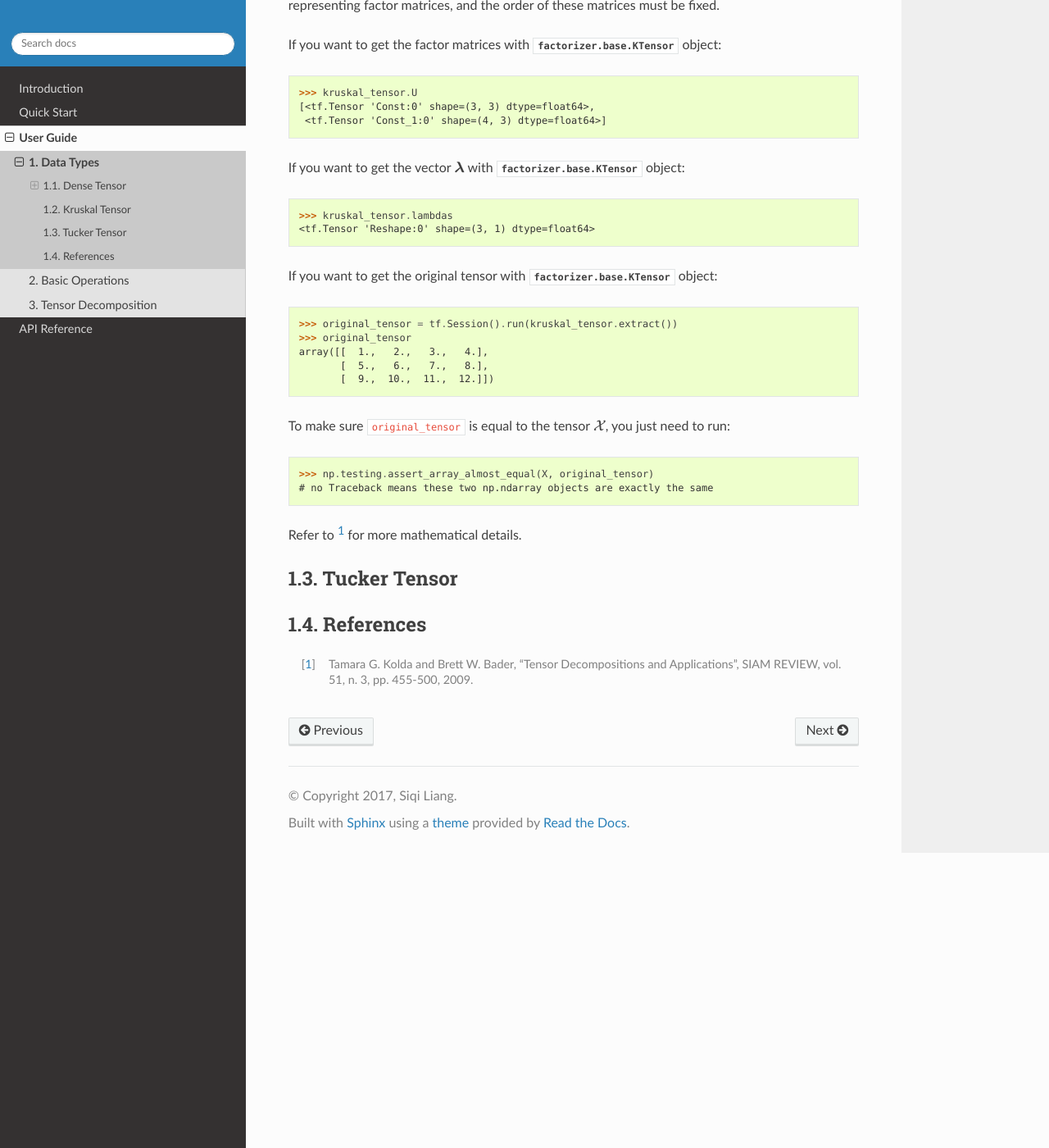
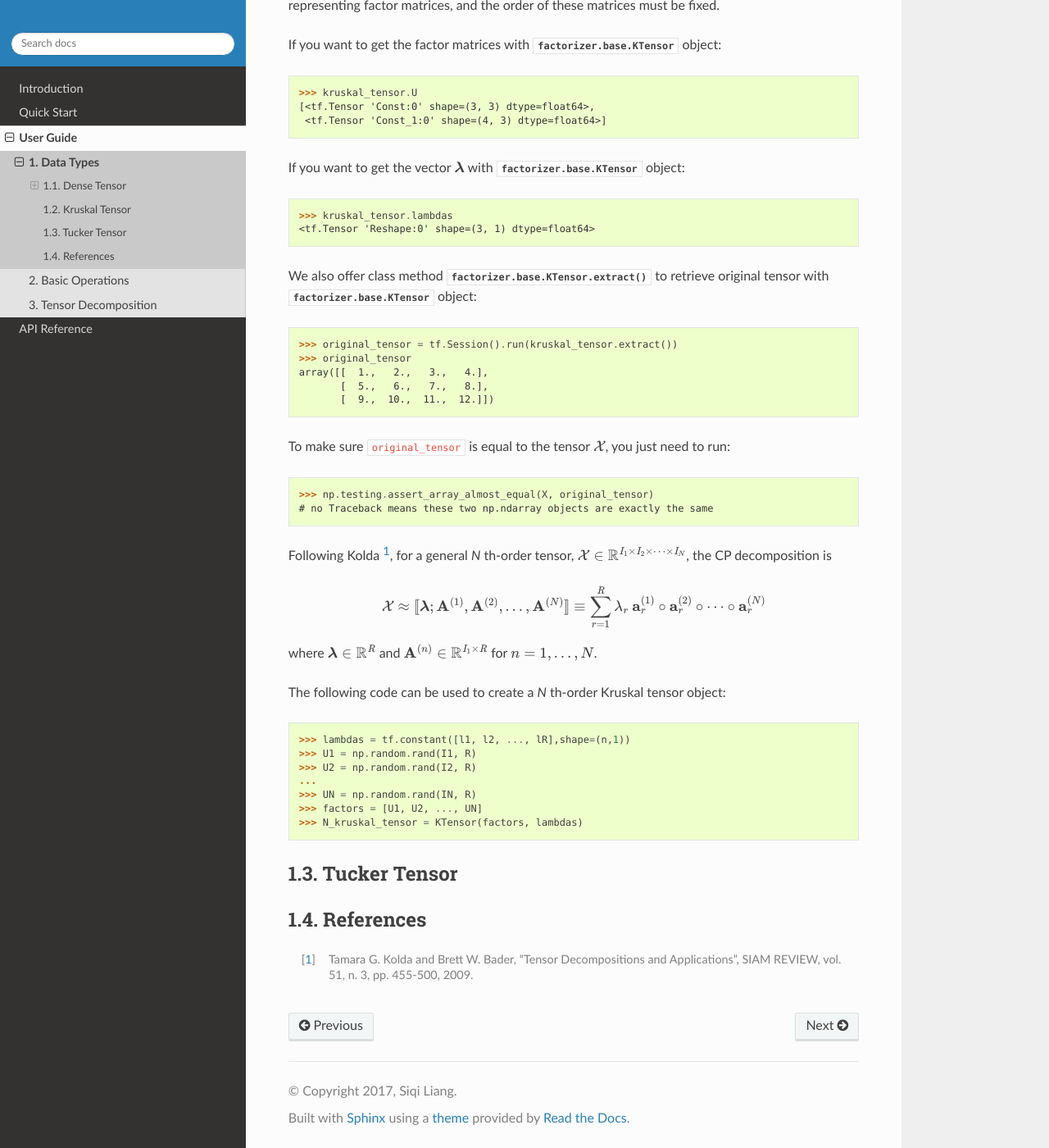
Before and after one commit to Large-Scale-Tensor-Decomposition/TensorD, a Sphinx documentation site: the page built from docs/source/guide_data.rst, in a window 1280 px wide and 1400 px high, scrolled down 1751 px. Shown: the whole window at 82% size. Built offline with Sphinx 7.4.7 and the Read the Docs theme 2.0.0, drawn with Linux system fonts in a browser that asks for light colours; pages that are not in the unit, such as notebooks, are missing from menus; some of the changed text lies outside the part shown.

Commit message:
Add 'create KTensor (high order)'

```diff
--- a/docs/source/guide_data.rst
+++ b/docs/source/guide_data.rst
@@ -10,7 +10,7 @@ Dense Tensor
 :class:`factorizer.base.DTensor` Class is used to store general high-order tensors, especially dense tensors.
 This data type accepts 2 kinds of tensor data, both :class:`tf.Tensor` and :class:`np.ndarray`.
 
-Let's take for this example the tensor :math:`\mathcal{X} \in \mathbb{R}^{3 \times 4 \times 2}` defined by its
+Let's take for this example the tensor :math:`\mathcal{X} \in \mathbb{R}^\mathit{3 \times 4 \times 2}` defined by its
 frontal slices:
 
 .. math::
@@ -118,7 +118,8 @@ If you want to get the vector :math:`\boldsymbol{\lambda}` with :class:`factoriz
    >>> kruskal_tensor.lambdas
    <tf.Tensor 'Reshape:0' shape=(3, 1) dtype=float64>
 
-If you want to get the original tensor with :class:`factorizer.base.KTensor` object:
+We also offer class method :func:`factorizer.base.KTensor.extract()` to retrieve original tensor
+with :class:`factorizer.base.KTensor` object:
 
 .. code-block:: python
 
@@ -135,7 +136,32 @@ To make sure ``original_tensor`` is equal to the tensor :math:`\mathcal{X}`, you
    >>> np.testing.assert_array_almost_equal(X, original_tensor)
    # no Traceback means these two np.ndarray objects are exactly the same
 
-Refer to [1]_ for more mathematical details.
+
+
+Following Kolda [1]_, for a general *N* th-order tensor, :math:`\mathcal{X} \in \mathbb{R}^{\mathit{I}_1 \times \mathit{I}_2 \times \cdots \times \mathit{I}_N}`,
+the CP decomposition is
+
+.. math::
+   \mathcal{X} \approx
+   [\![ \boldsymbol{\lambda};\mathbf{A}^{(1)}, \mathbf{A}^{(2)}, \dots, \mathbf{A}^{(N)} ]\!]
+   \equiv
+   \sum\limits_{r=1}^\mathit{R} \lambda_r \: \mathbf{a}_r^{(1)} \circ \mathbf{a}_r^{(2)} \circ \cdots \circ \mathbf{a}_r^{(N)}
+
+where :math:`\boldsymbol{\lambda}  \in \mathbb{R}^\mathit{R}` and :math:`\mathbf{A}^{(n)} \in \mathbb{R}^{\mathit{I}_1 \times \mathit{R}}`
+for :math:`n = 1, \dots, N`.
+
+The following code can be used to create a *N* th-order Kruskal tensor object:
+
+.. code-block:: python
+
+   >>> lambdas = tf.constant([l1, l2, ..., lR],shape=(n,1))
+   >>> U1 = np.random.rand(I1, R)
+   >>> U2 = np.random.rand(I2, R)
+   ...
+   >>> UN = np.random.rand(IN, R)
+   >>> factors = [U1, U2, ..., UN]
+   >>> N_kruskal_tensor = KTensor(factors, lambdas)
+
 
 Tucker Tensor
 -------------
```
